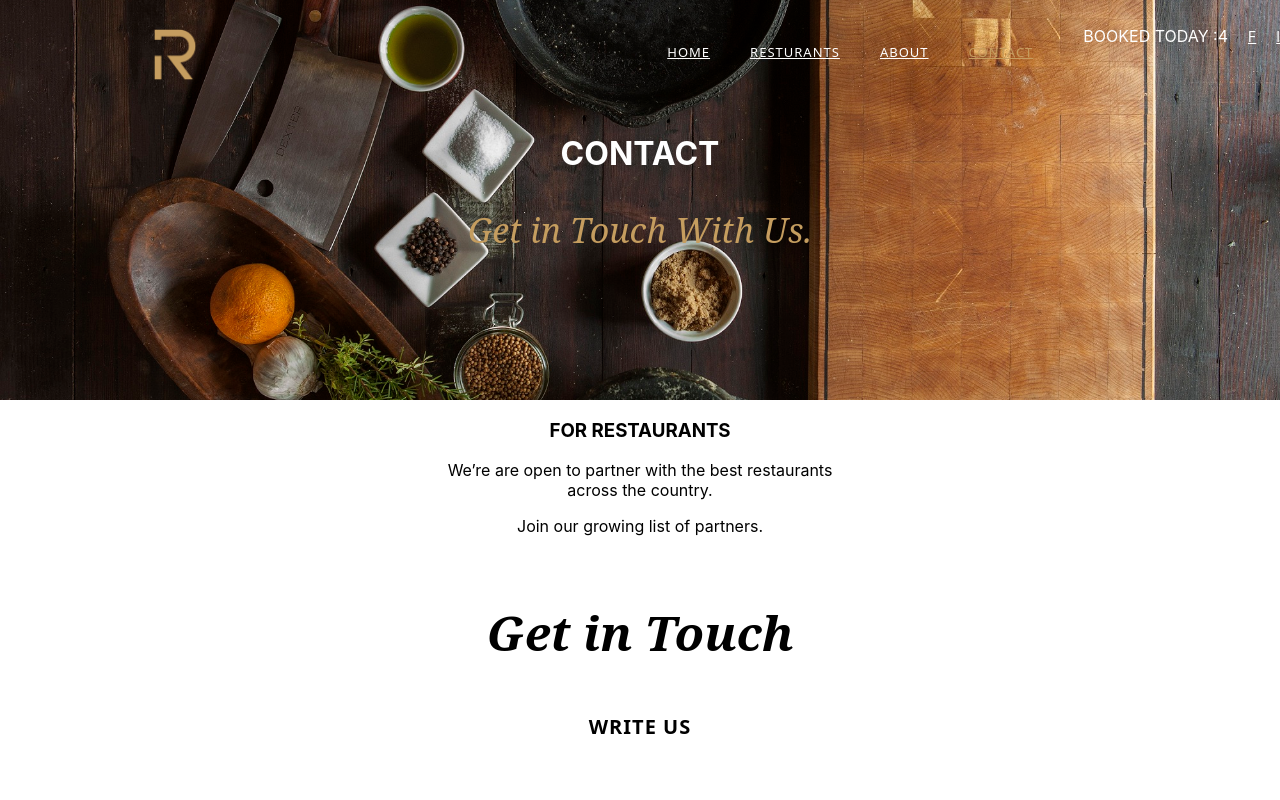
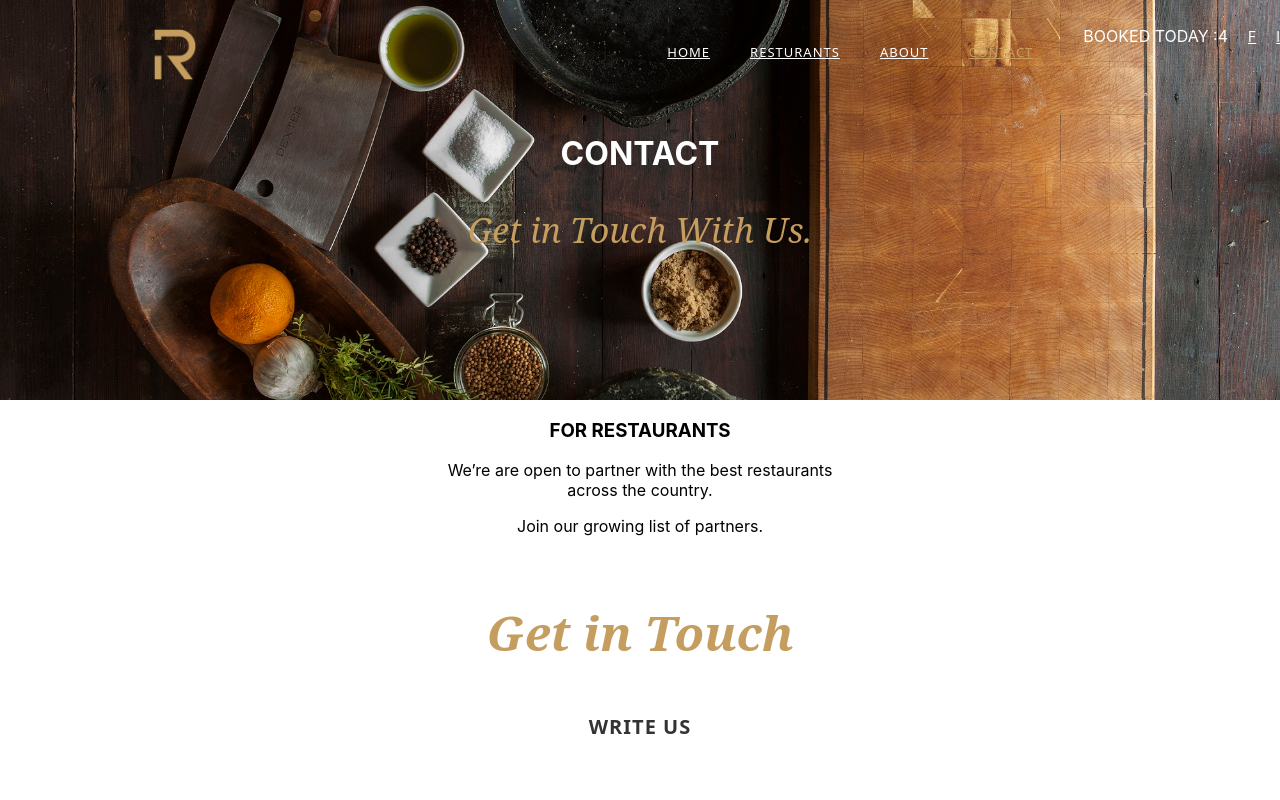
Before and after one commit to taron0/reserve-table, a React (Create React App) app: page /contact in a window 1280 px wide. Shown: the top 800 px of the page. Built offline with nearby package versions, Linux system fonts and the light colour scheme.

Commit message:
add new stylles in project

```diff
--- a/src/components/header/Header.js
+++ b/src/components/header/Header.js
@@ -7,7 +7,13 @@ import  img from '../../assets/logo_r.png'
 const Header = () => {
 
     return (
+
         <div className={'header'}>
+
+            <div className={'logo-holder'}>
+                <a><img src={`${img}`} className={'respimg logo-viz'}/></a>
+            </div>
+            <div className={'navigation-and-social'}>
                 <div className={'nav-social'}>
                     <ul>
                         <li className={'aper-visitors'}>
@@ -17,10 +23,6 @@ const Header = () => {
                         <li><a href={'https://www.facebook.com/'} target={'_blank'}>F</a></li>
                         <li><a href={'https://www.instagram.com/'} target={'_blank'}>I</a></li>
                     </ul>
-            </div>
-
-            <div className={'logo-holder'}>
-                <a><img src={`${img}`} className={'respimg logo-viz'}/></a>
                 </div>
 
                 <div className={'nav-holder'}>
@@ -48,6 +50,8 @@ const Header = () => {
                     </nav>
                 </div>
             </div>
+
+        </div>
     )
 }
 
--- a/src/components/pages/contact/contact.css
+++ b/src/components/pages/contact/contact.css
@@ -1,4 +1,4 @@
-.wrapper-contact{
+.wrapper-contact {
     color: white;
     min-height: 400px;
     background-size: cover;
@@ -14,58 +14,62 @@
     top: 50%;
     left: 50%;
     margin-right: -50%;
-    transform: translate(-50%, -50%) ;
+    transform: translate(-50%, -50%);
     text-align: center;
 }
 
 .contact-text > p {
-   color: #C59D5F;
+    color: #C59D5F;
     font-style: italic;
     font-family: 'Noto Serif', serif;
     font-size: 34px;
+
 }
 
 .section-title {
-    float:left;
-    width:100%;
+    float: left;
+    width: 100%;
     height: 280px;
-    /*margin-bottom:20px;*/
+
 }
+
 .section-title h3 {
-    font-size:48px;
-    /*font-family: 'Arial', sans-serif;*/
+    font-size: 48px;
     font-family: 'Noto Serif', serif;
     font-style: italic;
+    color: #C59D5F;
 }
-html[lang='hy'] .section-title h3{
+
+html[lang='hy'] .section-title h3 {
     font-family: 'Noto Serif Armenian', serif;
 }
+
 .section-title h4 {
-    font-size:20px;
-    text-transform:uppercase;
-    font-weight:bold;
-    letter-spacing:1px;
-    /*position:relative;*/
-    /*display:inline-table;*/
-    /*padding-bottom:20px;*/
+    font-size: 20px;
+    text-transform: uppercase;
+    font-weight: bold;
+    letter-spacing: 1px;
+    color: #333333;
     font-family: 'Noto Sans', sans-serif;
 }
+
 html[lang='hy'] .section-title h4 {
     font-family: 'Noto Sans Armenian', sans-serif;
 }
-.decor-title:before ,  .decor-title:after {
-    content:'';
-    position:absolute;
-    /*top:12px;*/
-    /*background:url(../images/bef-af.png) no-repeat center;center*/
-    width:26px;
-    height:6px;
+
+.decor-title:before, .decor-title:after {
+    content: '';
+    position: absolute;
+    width: 26px;
+    height: 6px;
 }
+
 .decor-title:before {
-    left:-46px;
+    left: -46px;
 }
+
 .section-title h4:after {
-    right:-46px;
+    right: -46px;
 }
 
 .container-content {
```
Also changed, not shown: src/components/header/Header.css (line endings or trailing spaces), src/configs/mainConfig.js (added). Lines whose indentation alone changed are shown as unchanged.
